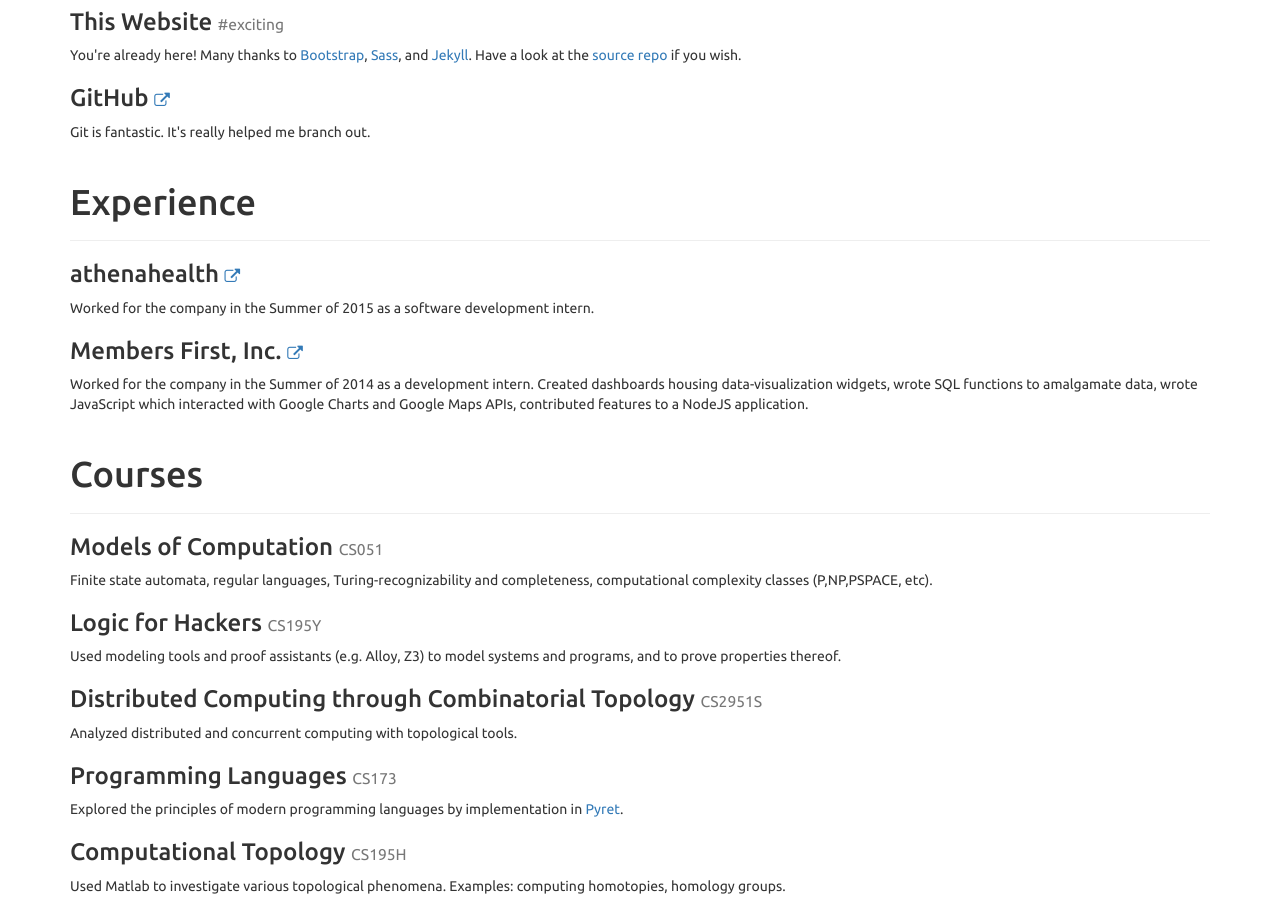
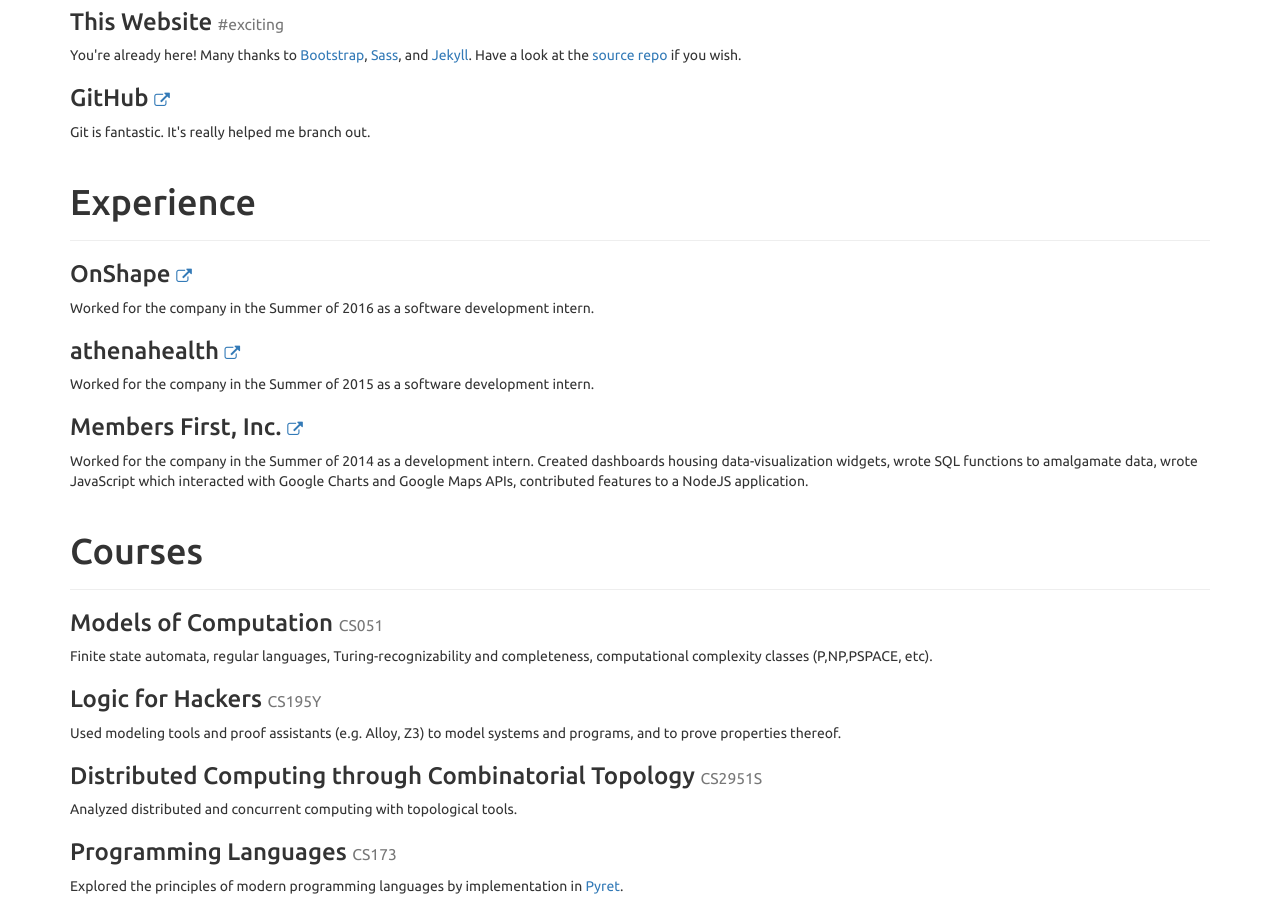
Before and after one commit to awstlaur/website, a Jekyll site: the page built from programming/index.html, in a window 1280 px wide and 900 px high, scrolled down 750 px. Built offline with Jekyll 4.4.1, drawn with Linux system fonts in a browser that asks for light colours; Markdown is read by kramdown in place of the engine named in the settings.

Commit message:
add onshape

```diff
--- a/programming/index.html
+++ b/programming/index.html
@@ -86,6 +86,17 @@
       <h1>Experience</h1>
   </div>
 
+  <h3> OnShape
+    <small>
+        <a href="https://www.onshape.com/">
+          {% include icon_external_link.html %}
+        </a>
+    </small>
+  </h3>
+  <p>
+    Worked for the company in the Summer of 2016 as a software development intern.
+  </p>
+
   <h3> athenahealth
     <small>
         <a href="http://www.athenahealth.com/">
```
Also changed, not shown: 1 other file.
